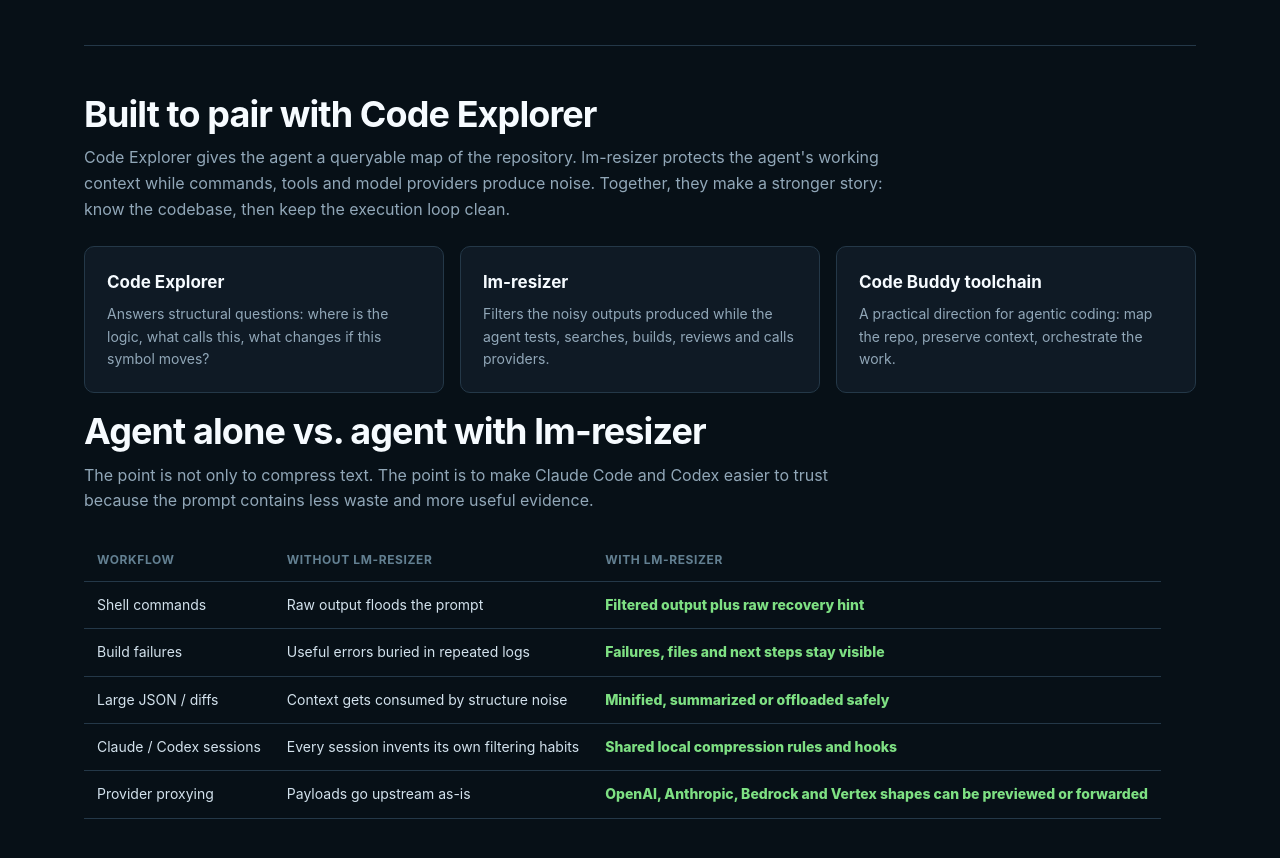
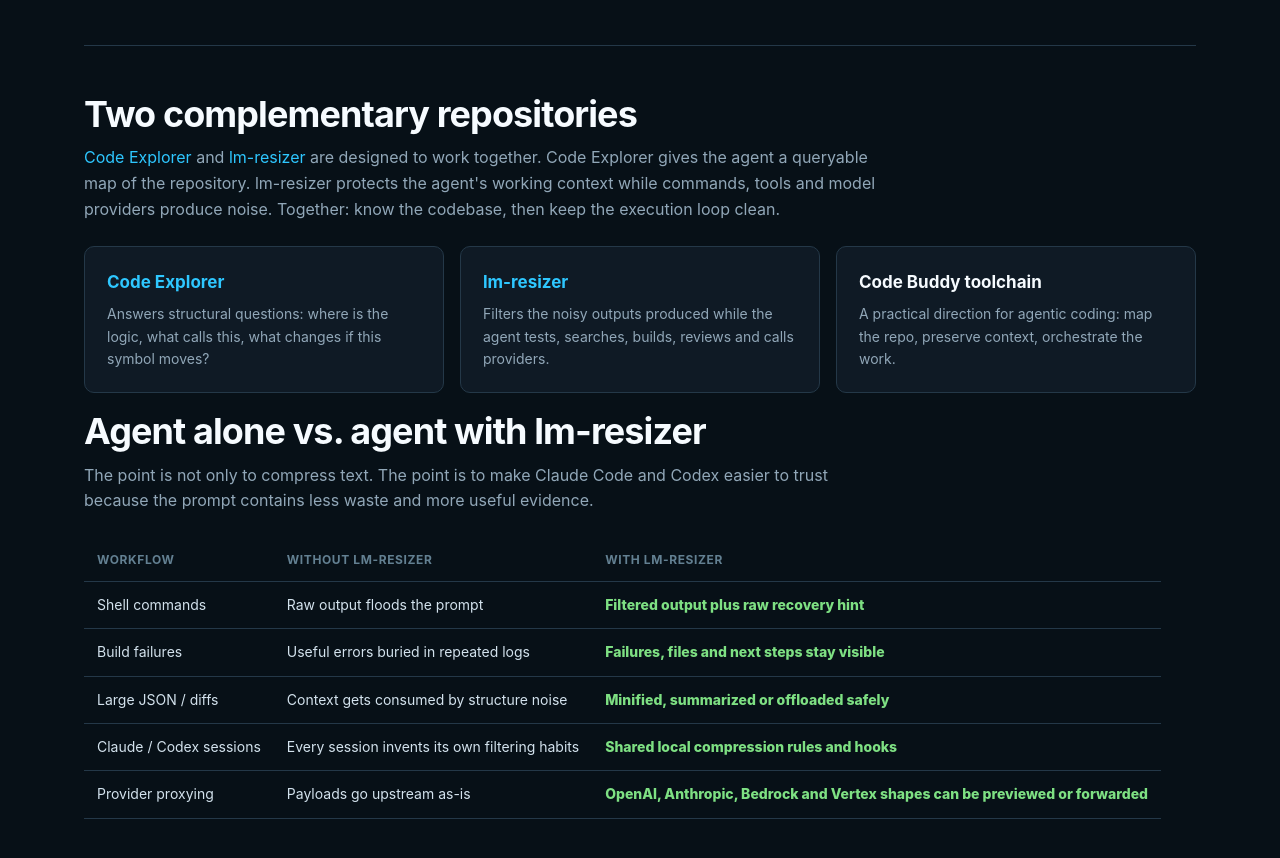
Before and after one commit to phuetz/lm-resizer, a plain HTML site: page docs/index.html in a window 1280 px wide. Shown: the part 1253-2111 px from the top of the page. Drawn offline with Linux system fonts and the light colour scheme.

Commit message:
Clarify Code Explorer and lm-resizer complement each other
The GitHub Pages presentation should make the relationship between the two public repositories obvious. The site now states that Code Explorer maps repository structure while lm-resizer protects the agent context budget from noisy execution output, with links to both repositories.

Constraint: Keep the change limited to the public site copy.

Rejected: Present either repository as replacing the other | they solve different context problems and are stronger together.

Confidence: high

Scope-risk: narrow

Reversibility: clean

Tested: HTML content check for both repository links and complementarity copy

Tested: Chrome headless desktop screenshot render of docs/index.html

Not-tested: Live GitHub Pages redeploy after push

```diff
--- a/docs/index.html
+++ b/docs/index.html
@@ -181,11 +181,11 @@
     </section>
 
     <section id="together">
-      <h2>Built to pair with Code Explorer</h2>
-      <p class="lead">Code Explorer gives the agent a queryable map of the repository. lm-resizer protects the agent's working context while commands, tools and model providers produce noise. Together, they make a stronger story: know the codebase, then keep the execution loop clean.</p>
+      <h2>Two complementary repositories</h2>
+      <p class="lead"><a href="https://github.com/phuetz/code-explorer">Code Explorer</a> and <a href="https://github.com/phuetz/lm-resizer">lm-resizer</a> are designed to work together. Code Explorer gives the agent a queryable map of the repository. lm-resizer protects the agent's working context while commands, tools and model providers produce noise. Together: know the codebase, then keep the execution loop clean.</p>
       <div class="grid3" style="margin-bottom:18px">
-        <div class="card"><h3>Code Explorer</h3><p>Answers structural questions: where is the logic, what calls this, what changes if this symbol moves?</p></div>
-        <div class="card"><h3>lm-resizer</h3><p>Filters the noisy outputs produced while the agent tests, searches, builds, reviews and calls providers.</p></div>
+        <div class="card"><h3><a href="https://github.com/phuetz/code-explorer">Code Explorer</a></h3><p>Answers structural questions: where is the logic, what calls this, what changes if this symbol moves?</p></div>
+        <div class="card"><h3><a href="https://github.com/phuetz/lm-resizer">lm-resizer</a></h3><p>Filters the noisy outputs produced while the agent tests, searches, builds, reviews and calls providers.</p></div>
         <div class="card"><h3>Code Buddy toolchain</h3><p>A practical direction for agentic coding: map the repo, preserve context, orchestrate the work.</p></div>
       </div>
       <h2>Agent alone vs. agent with lm-resizer</h2>
```
